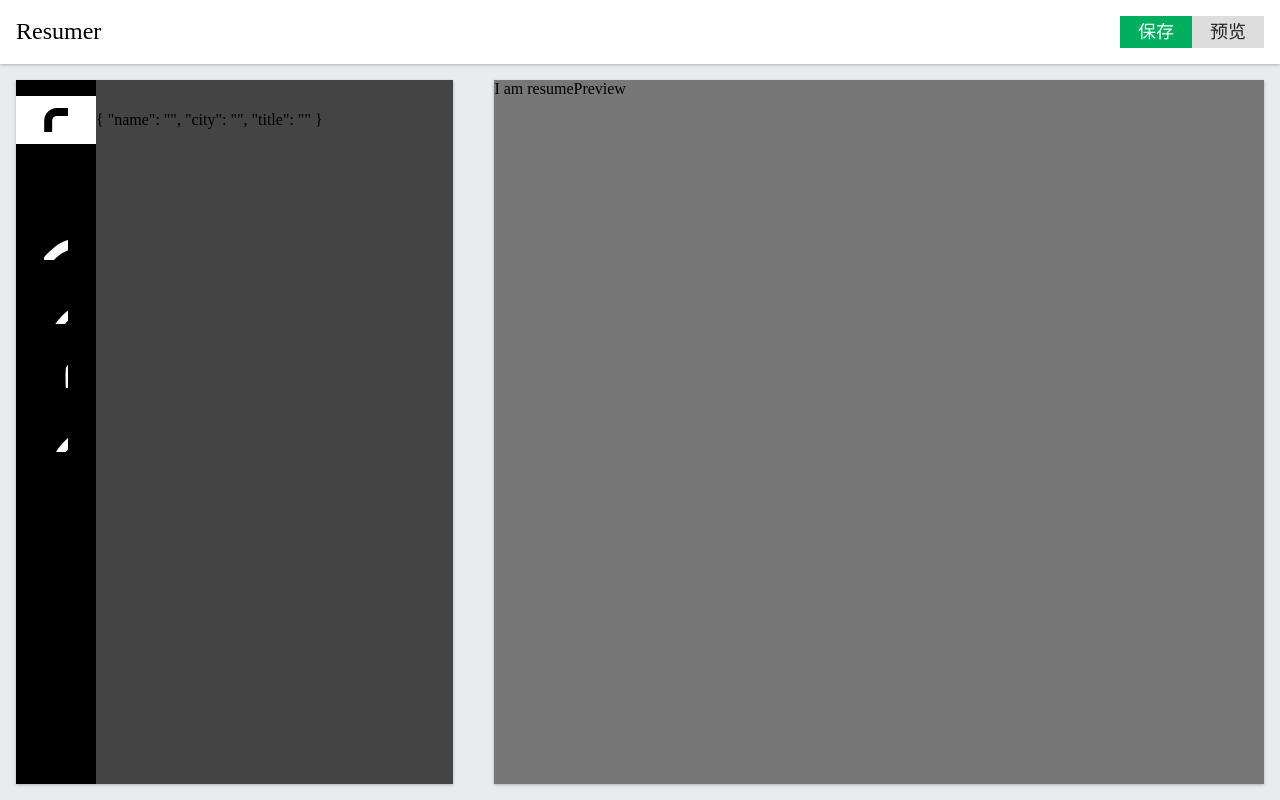
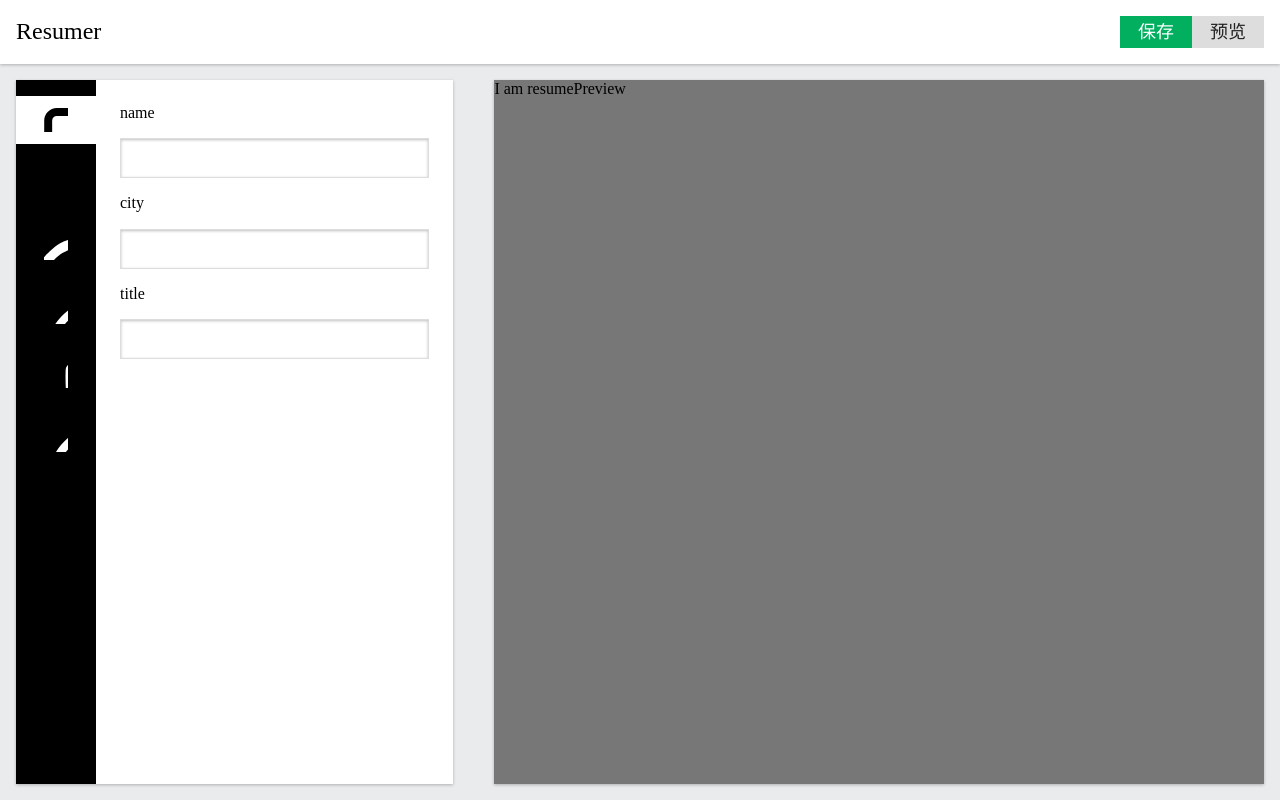
Before and after one commit to FRANKIETANG/vue-resume-test, a Vue app: page / in a window 1280 px wide. Built offline with nearby package versions, Linux system fonts and the light colour scheme.

Commit message:
显示 panel 里面的内容

```diff
--- a/src/components/ResumeEditor.vue
+++ b/src/components/ResumeEditor.vue
@@ -4,8 +4,7 @@
             <ol>
                 <li v-for="(item,index) in resume.config"
                 :class="{active: item.field === selected}"
-                @click="selected = item.field"
-                >
+                @click="selected = item.field">
                     <svg class="icon">
                         <use :xlink:href="`#icon-${item.icon}`"></use>
                     </svg>
@@ -22,7 +21,21 @@
         <ol class="panels">
             <li v-for="item in resume.config"
             v-show="item.field === selected">
-                 {{resume[item.field]}}
+                <div v-if="resume[item.field] instanceof Array">
+                    <div class="subitem" v-for="subitem in resume[item.field]">
+                        <div class="resumeField" v-for="(value,key) in subitem">
+                            <label>{{key}}</label>
+                            <input type="text" :value="value">
+                        </div>
+                        <hr>
+                    </div>
+                </div>
+                <div v-else class="resumeField"
+                v-for="(value,key) in resume[item.field]">
+                    <label>{{key}}</label>
+                    <input type="text"
+                    v-model="resume[item.field][key]">
+                </div>
             </li>
             <!-- <li>1</li>
                 <li>2</li>
@@ -38,8 +51,8 @@
 <script>
 export default {
     name: 'ResumeEditor',
-  data(){
-      return{
+    data() {
+        return {
             selected: 'profile',
             resume: {
                 config: [
@@ -55,11 +68,26 @@
                     city: '',
                     title: ''
                 },
-              'work history': [],
-              education: [],
-              projects: [],
-              awards: [],
-              contacts: [],
+                'work history': [
+                    {company: 'AL', content: '我的第二份工作是'},
+                    {company: 'TX', content: '我的第一份工作是'},
+                ],
+                education: [
+                    {school: 'AL', content: 'xxxxxxxx'},
+                    {school: 'TX', content: 'xxxxxxxx'},
+                ],
+                projects: [
+                    {company: 'xxxx', content: 'xxxxxxx'},
+                    {company: 'xxxx', content: 'xxxxxxx'},
+                ],
+                awards: [
+                    {company: 'a', content: 'a'},
+                    {company: 'b', content: 'b'},
+                ],
+                contacts: [
+                    {company: 'phone', content: '1233445'},
+                    {company: 'qq', content: '654321'},
+                ],
                 others: []
             }
         }
@@ -67,38 +95,65 @@
 }
 </script>
 
-<style lang='scss'>
-  #resumeEditor{
+<style lang='scss' scoped>
+#resumeEditor {
     background: #fff;
-      box-shadow: 0 1px 3px 0 rgba(0,0,0,0.25);
+    box-shadow: 0 1px 3px 0 rgba(0, 0, 0, 0.25);
     display: flex;
     flex-direction: row;
     overflow: auto;
-      nav{
+    nav {
         width: 80px;
         background: black;
         color: #FFF;
-      }
-      ol{
-          li{
+        ol {
+            li {
                 height: 48px;
                 display: flex;
                 justify-content: center;
                 align-items: center;
                 margin-top: 16px;
                 margin-bottom: 16px;
-              &.active{
+                &.active {
                     background: white;
                     color: black;
                 }
             }
         }
-      svg.icon{
+    }
+
+    .panels {
+        flex-grow: 1;
+        li {
+            padding: 24px;
+        }
+    }
+    svg.icon {
         width: 24px;
         height: 24px;
     }
 }
-  ol{
+
+ol {
     list-style: none;
 }
+
+.resumeField {
+    label {
+        display: block;
+    }
+    input[type=text] {
+        margin: 16px 0;
+        border: 1px solid #ddd;
+        box-shadow: inset 0 1px 3px 0 rgba(0, 0, 0, 0.25);
+        width: 100%;
+        height: 40px;
+        padding: 0 8px;
+    }
+}
+hr{
+    border: none;
+    border-top: 1px solid #ddd;
+    margin: 24px 0;
+}
 </style>
```
Also changed, not shown: src/App.vue (+14 -11 lines). Lines whose indentation alone changed are shown as unchanged.
